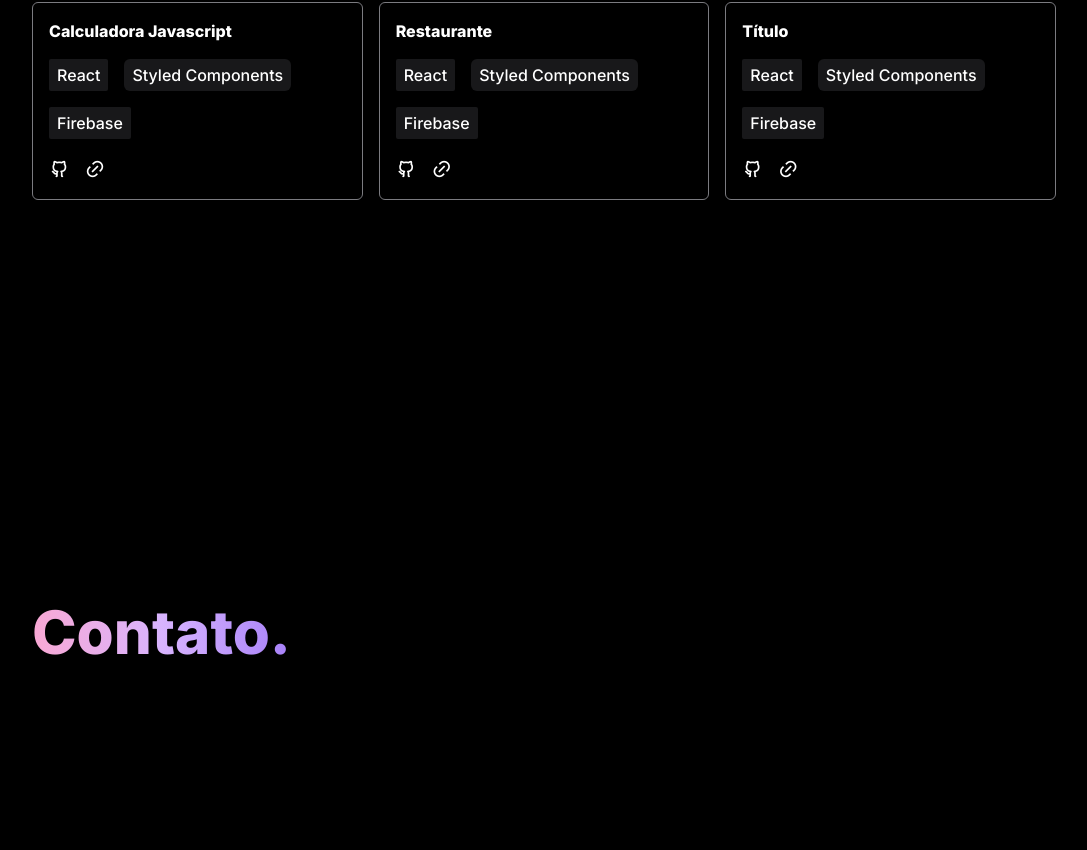
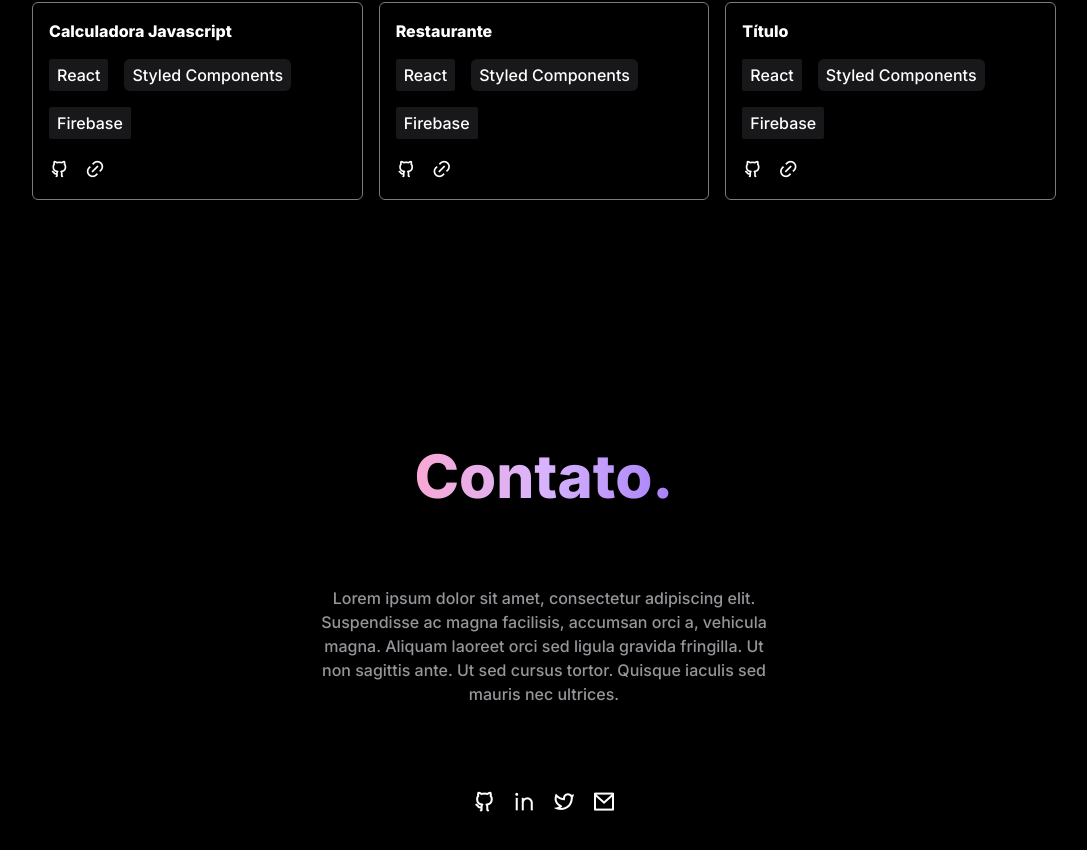
Before and after one commit to fabiolima-dev/fabiolima.dev, a Next.js app: page / in a window 1280 px wide. Shown: the part 2230-3080 px from the top of the page, without its empty margins (96-1183 px from the left). Built offline with nearby package versions, Linux system fonts and the light colour scheme.

Commit message:
Contact layout

```diff
--- a/components/sections/Contact.js
+++ b/components/sections/Contact.js
@@ -2,8 +2,25 @@ import SectionTitle from "../SectionTitle";
 
 export default function Contact({ section }) {
   return (
-    <div className="flex min-h-screen flex-col justify-evenly pt-16">
-      <SectionTitle section={section} />
+    <div
+      id={section.id}
+      className="flex min-h-screen flex-col justify-evenly pt-16"
+    >
+      <div className="m-auto flex max-w-md flex-col items-center gap-20">
+        <SectionTitle section={section} />
+        <p className="text-center text-gray-1">
+          Lorem ipsum dolor sit amet, consectetur adipiscing elit. Suspendisse
+          ac magna facilisis, accumsan orci a, vehicula magna. Aliquam laoreet
+          orci sed ligula gravida fringilla. Ut non sagittis ante. Ut sed cursus
+          tortor. Quisque iaculis sed mauris nec ultrices.
+        </p>
+        <div className="flex gap-4 text-2xl">
+          <i className="ri-github-line"></i>
+          <i className="ri-linkedin-line"></i>
+          <i className="ri-twitter-line"></i>
+          <i className="ri-mail-line"></i>
+        </div>
+      </div>
     </div>
   );
 }
```
